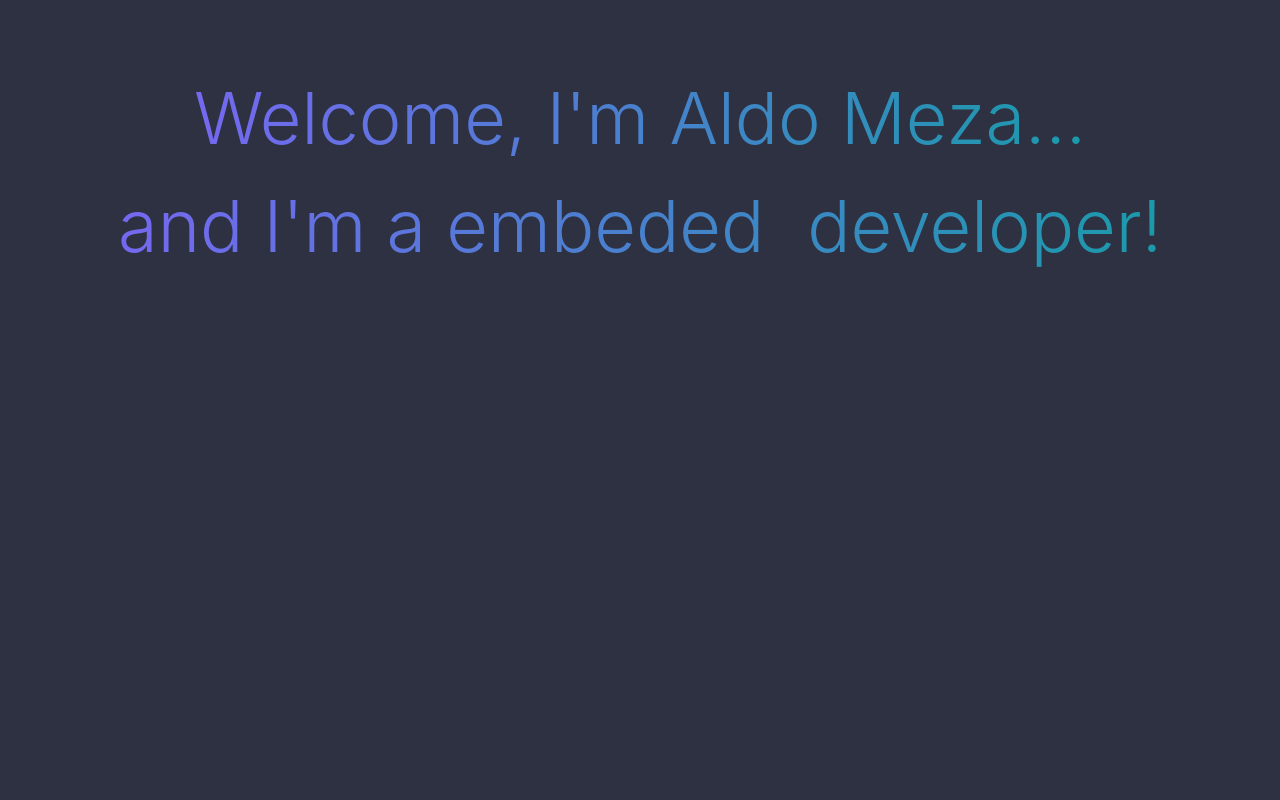
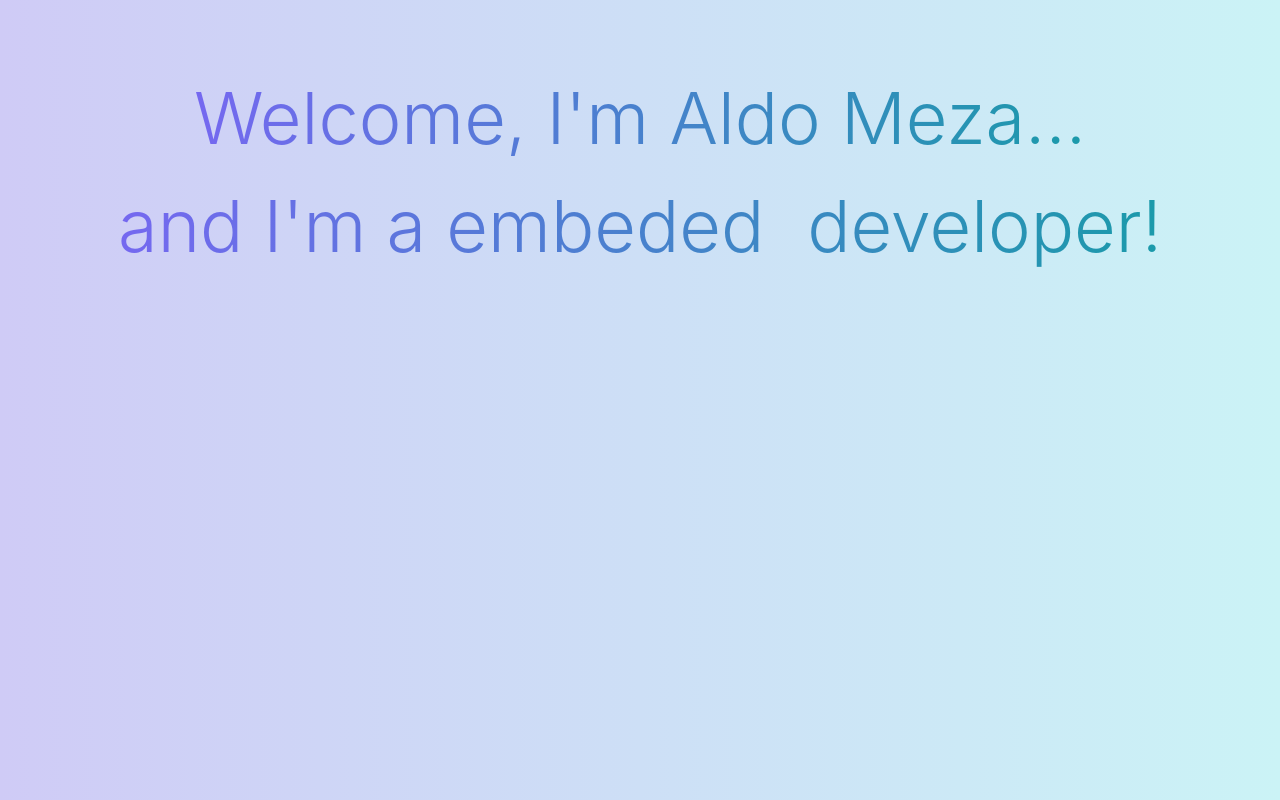
Before and after one commit to aldomeza-dev/aldoportfoliopage, a React (Create React App) app: page / in a window 1280 px wide. Built offline with nearby package versions, Linux system fonts and the light colour scheme.

Commit message:
Backgroud change

```diff
--- a/src/App.css
+++ b/src/App.css
@@ -1,7 +1,7 @@
 @import url('https://fonts.googleapis.com/css2?family=Quicksand:wght@300;400;500;600;700&display=swap');
 
 body {
-  background-color: #2d3142;
+  background: linear-gradient(90deg, #cfcbf6 0%, #cbf3f6 100%);
 }
 
 .mainTittle {
```
